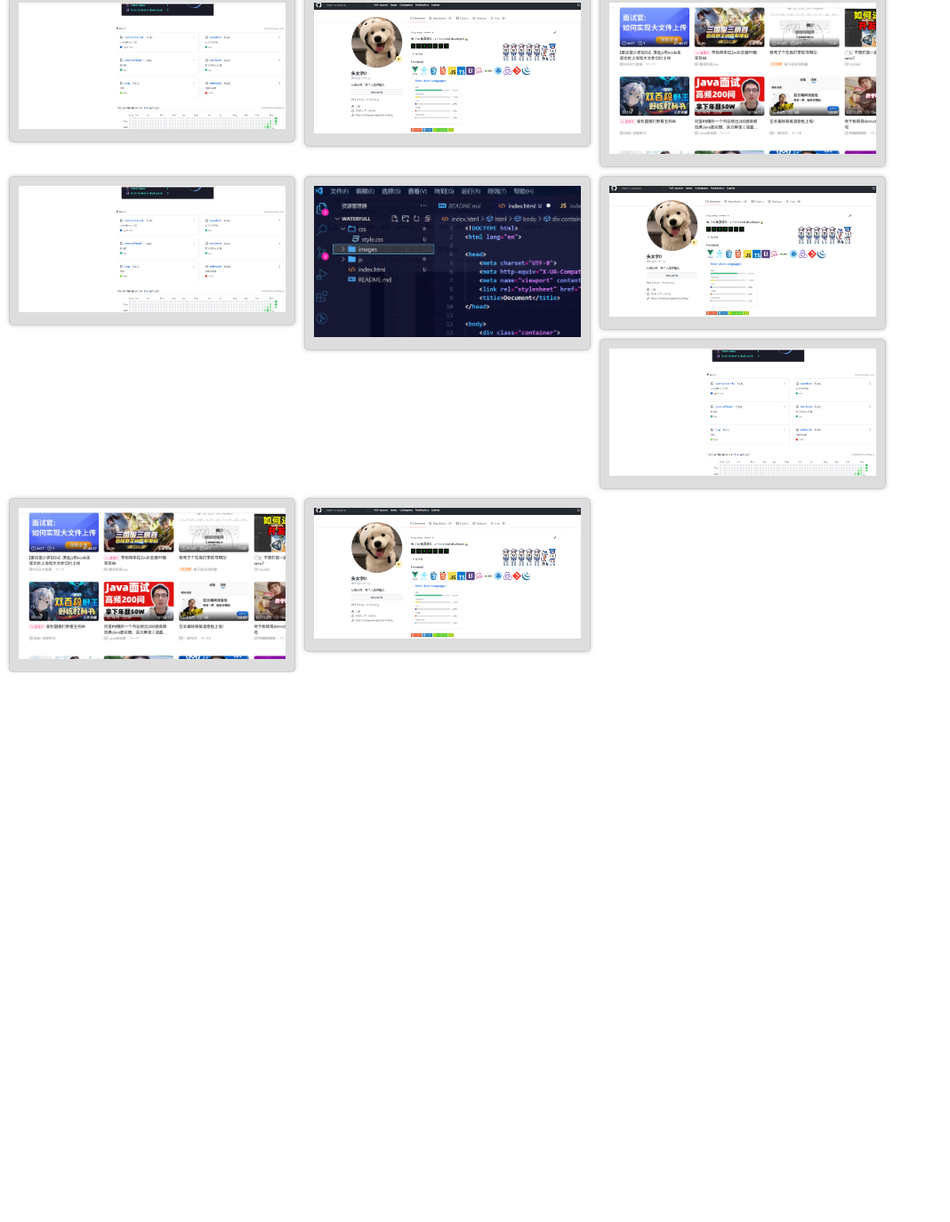
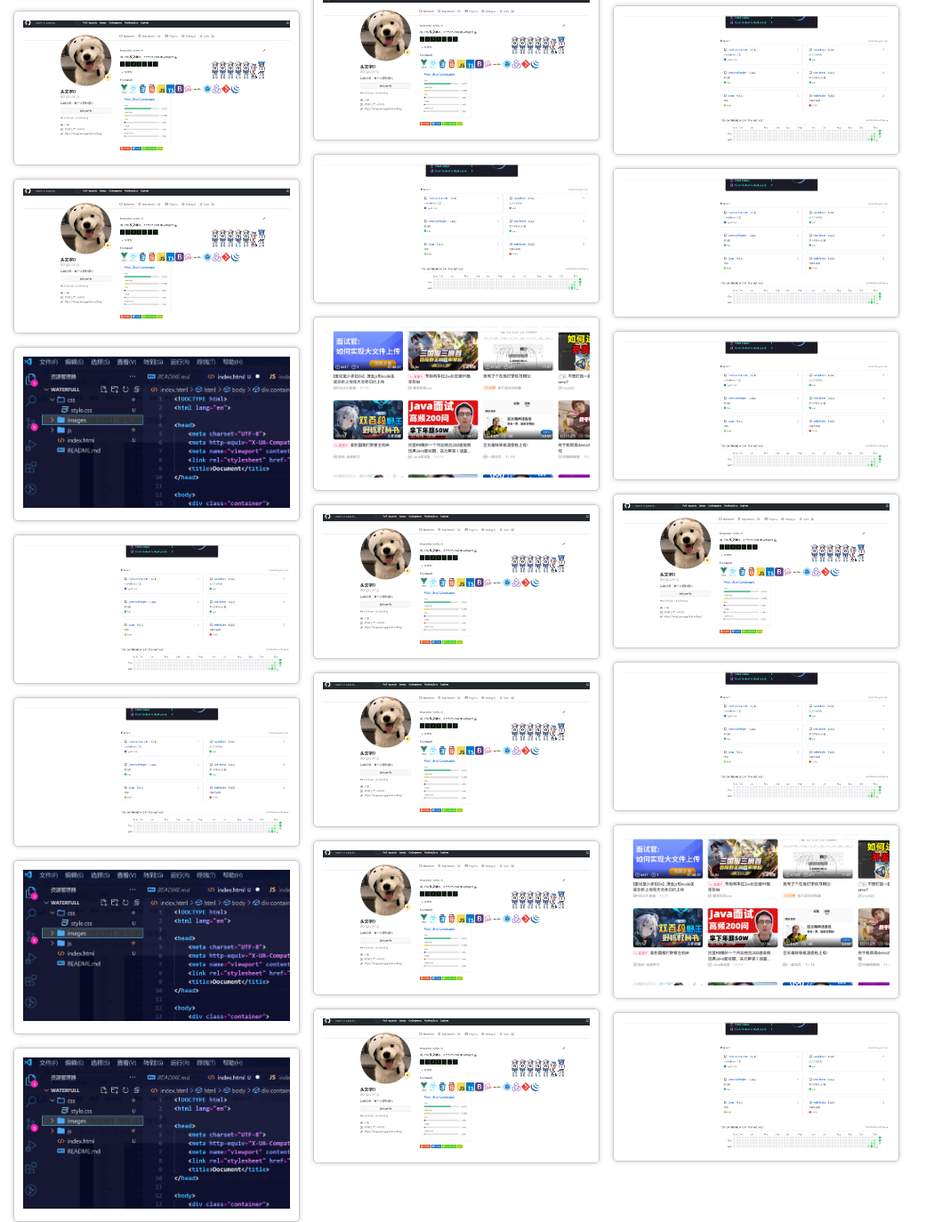
Before and after one commit to dongzupeng/waterFull, a plain HTML site: page index.html in a window 1280 px wide. Shown: the part 403-1777 px from the top of the page at 89% size, without its empty margins (0-1068 px from the left). Before the commit the page ends 1159 px from the top, so only its background shows below. Drawn offline with Linux system fonts and the light colour scheme; files whose address does not match are found by name.

Commit message:
feat:完成图片排序，及加载图片

```diff
--- a/css/style.css
+++ b/css/style.css
@@ -2,24 +2,15 @@
     margin: 0;
     padding: 0;
 }
-.container {
-    margin:  0 auto;
-}
-.container:after{
-    content: "";
-    display: block;
-    clear: both;
-}
 .item {
     float: left;
-    padding: 10px 0 0 10px;
+    padding: 15px 0 0 15px;
 }
 .item-img {
     padding: 10px;
     border: 1px solid #ccc;
     border-radius: 5px;
     box-shadow: 0 0 5px #ccc;
-    background-color: #ddd;
 }
 .item-img img {
     width: 300px;
--- a/index.html
+++ b/index.html
@@ -10,10 +10,25 @@
 </head>
 
 <body>
-    <div class="container">
+    <div class="container" id="container">
+        <div class="item">
+            <div class="item-img">
+                <img src="./images/4.png" alt="">
+            </div>
+        </div>
+        <div class="item">
+            <div class="item-img">
+                <img src="./images/3.png" alt="">
+            </div>
+        </div>
         <div class="item">
             <div class="item-img">
                 <img src="./images/1.png" alt="">
+            </div>
+        </div>
+        <div class="item">
+            <div class="item-img">
+                <img src="./images/2.png" alt="">
             </div>
         </div>
         <div class="item">
@@ -28,7 +43,22 @@
         </div>
         <div class="item">
             <div class="item-img">
-                <img src="./images/4.png" alt="">
+                <img src="./images/2.png" alt="">
+            </div>
+        </div>
+        <div class="item">
+            <div class="item-img">
+                <img src="./images/3.png" alt="">
+            </div>
+        </div>
+        <div class="item">
+            <div class="item-img">
+                <img src="./images/2.png" alt="">
+            </div>
+        </div>
+        <div class="item">
+            <div class="item-img">
+                <img src="./images/3.png" alt="">
             </div>
         </div>
         <div class="item">
@@ -63,6 +93,26 @@
         </div>
         <div class="item">
             <div class="item-img">
+                <img src="./images/2.png" alt="">
+            </div>
+        </div>
+        <div class="item">
+            <div class="item-img">
+                <img src="./images/3.png" alt="">
+            </div>
+        </div>
+        <div class="item">
+            <div class="item-img">
+                <img src="./images/3.png" alt="">
+            </div>
+        </div>
+        <div class="item">
+            <div class="item-img">
+                <img src="./images/2.png" alt="">
+            </div>
+        </div>
+        <div class="item">
+            <div class="item-img">
                 <img src="./images/3.png" alt="">
             </div>
         </div>
--- a/js/index.js
+++ b/js/index.js
@@ -0,0 +1,96 @@
+//页面初次加载
+window.onload = function () {
+    PicwaterFull();
+    window.onscroll = function () {
+        if (onloadImg()) {
+            const container = document.getElementById('container');
+
+            const items = document.createElement('div');
+            items.className = "item";
+            const item = document.createElement('div');
+            item.className = 'item-img';
+            const itemImg = document.createElement('img');
+            itemImg.src = `../images/${Math.floor(Math.random() * (4 - 1)) + 1}.png`
+
+            container.appendChild(items);
+            items.appendChild(item);
+            item.appendChild(itemImg);
+
+            PicwaterFull();
+        }
+    }
+}
+
+/**
+ * 判断条件加载图片
+ */
+function onloadImg() {
+    const items = document.getElementsByClassName('item');
+    //最后一个
+    const lastItem = items[items.length - 1];
+
+    //获取可视区高度
+    const clientHeight = document.documentElement.clientHeight;
+    //获取滚动距离
+    const scrollTop = document.documentElement.scrollTop;
+    if (lastItem.offsetTop < clientHeight + scrollTop) {
+        return true
+    } else {
+        return false
+    }
+}
+
+/**
+ * 图片摆放
+ */
+function PicwaterFull() {
+    //获取页面的宽度
+    const container = document.getElementById('container');
+    //可视区宽度
+    const clientWidth = document.documentElement.clientWidth;
+    //获取所有的item元素
+    const items = document.getElementsByClassName('item');
+    //获取单个的宽度
+    const itemWidth = items[0].offsetWidth;
+    // console.log(itemWidth);
+    //计算出一行的个数
+    const number = Math.floor(clientWidth / itemWidth);
+    console.log(number);
+
+    //设置container宽度
+    container.style.width = number * itemWidth + 'px';
+
+    //收集一排的高度值
+    const heightArr = [];
+    //图片排序
+    for (let i = 0; i < items.length; i++) {
+        if (i < number) {
+            //第一行
+            heightArr.push(items[i].offsetHeight)
+        } else {
+            //获取最小高度
+            const minHeight = Math.min(...heightArr);
+            // console.log(minHeight);
+            //获取最小值的索引
+            const index = getMinIndex(heightArr, minHeight)
+            console.log(index);
+            //之后的设置定位
+            items[i].style.position = "absolute";
+            items[i].style.left = index * itemWidth + 'px';
+            items[i].style.top = minHeight + 'px'
+
+            //改变最小高度数组
+            heightArr[index] += items[i].offsetHeight;
+        }
+    }
+    // console.log(heightArr);
+}
+
+//获取最小值索引
+function getMinIndex(arr, min) {
+    for (let index = 0; index < arr.length; index++) {
+        if (arr[index] == min) {
+            return index
+        }
+    }
+}
```
Also changed, not shown: 1 other file.
